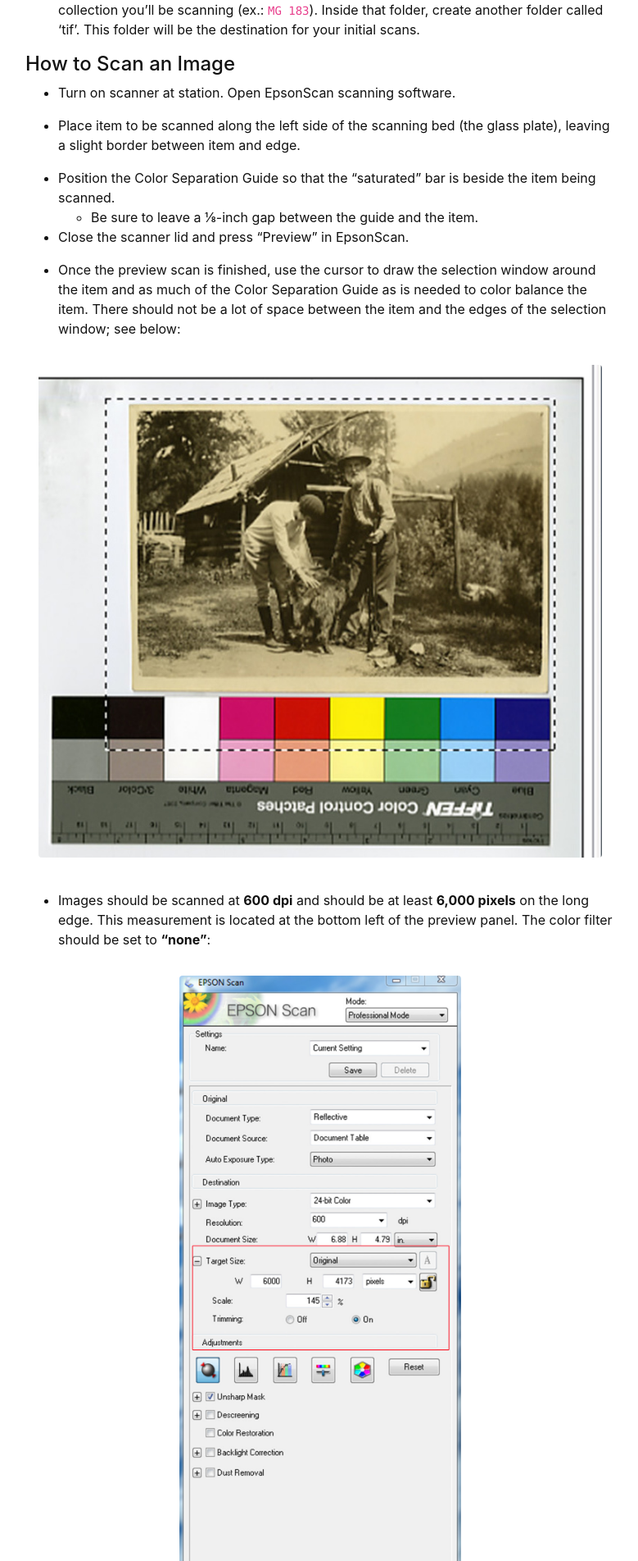
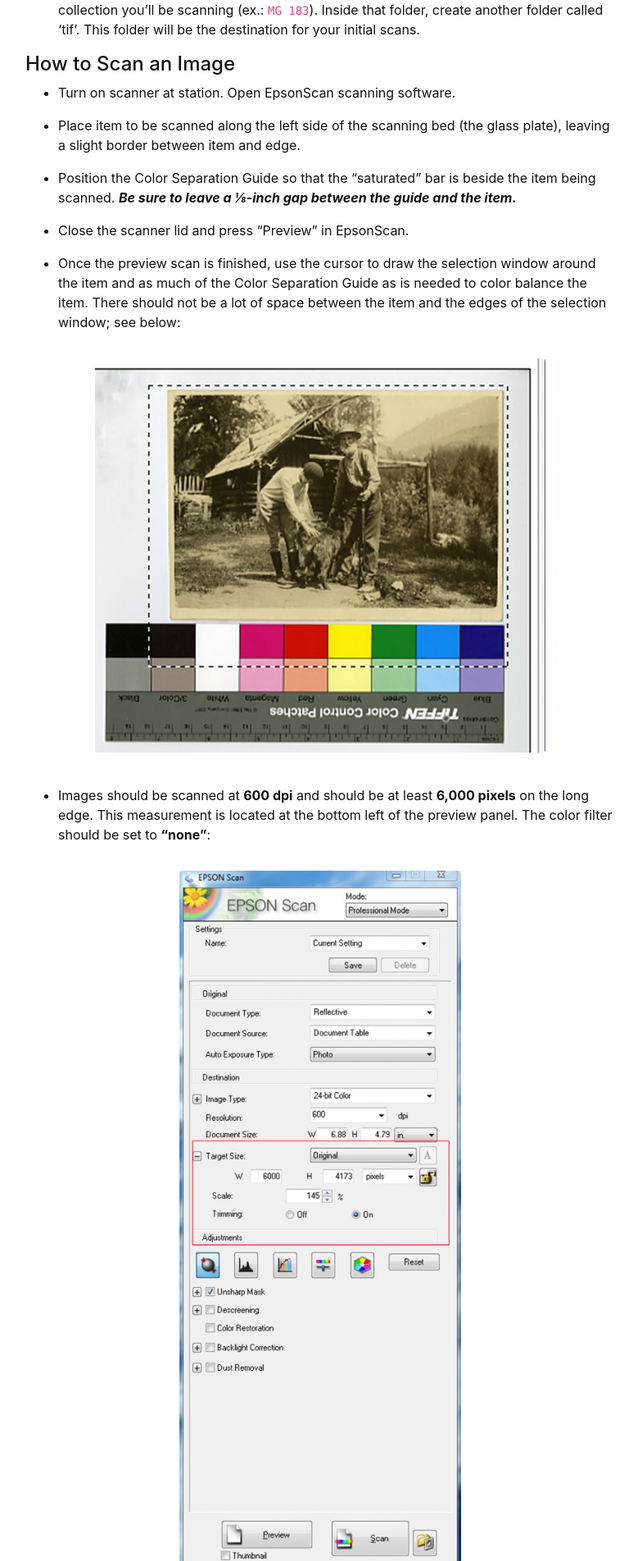
Before and after one commit to uidaholib/dds-student-workflow, a Jekyll site: the page built from content/1-scanning.md, in a window 1280 px wide. Shown: the part 1156-3060 px from the top of the page at 82% size, without its empty margins (249-1028 px from the left). Built offline with Jekyll 4.4.1, drawn with Linux system fonts in a browser that asks for light colours.

Commit message:
fix bullet point

```diff
--- a/content/1-scanning.md
+++ b/content/1-scanning.md
@@ -51,14 +51,13 @@ Examples:
 
 - Place item to be scanned along the left side of the scanning bed (the glass plate), leaving a slight border between item and edge.
 
-- Position the Color Separation Guide so that the “saturated” bar is beside the item being scanned.
-    - Be sure to leave a ⅛-inch gap between the guide and the item.
+- Position the Color Separation Guide so that the “saturated” bar is beside the item being scanned. ***Be sure to leave a ⅛-inch gap between the guide and the item.***
 
 - Close the scanner lid and press “Preview” in EpsonScan.
 
 - Once the preview scan is finished, use the cursor to draw the selection window around the item and as much of the Color Separation Guide as is needed to color balance the item. There should not be a lot of space between the item and the edges of the selection window; see below:
 
-    {% include figure.html img="screenshot-2.jpg" alt="intro image here" caption="" width="100%" %}
+    {% include figure.html img="screenshot-2.jpg" alt="intro image here" caption="" width="80%" %}
 
 - Images should be scanned at **600 dpi** and should be at least **6,000 pixels** on the long edge. This measurement is located at the bottom left of the preview panel. The color filter should be set to **"none"**:
 
```
